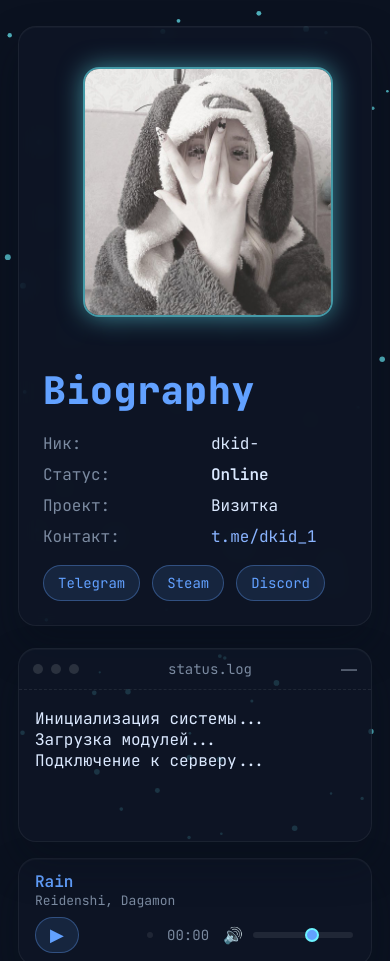
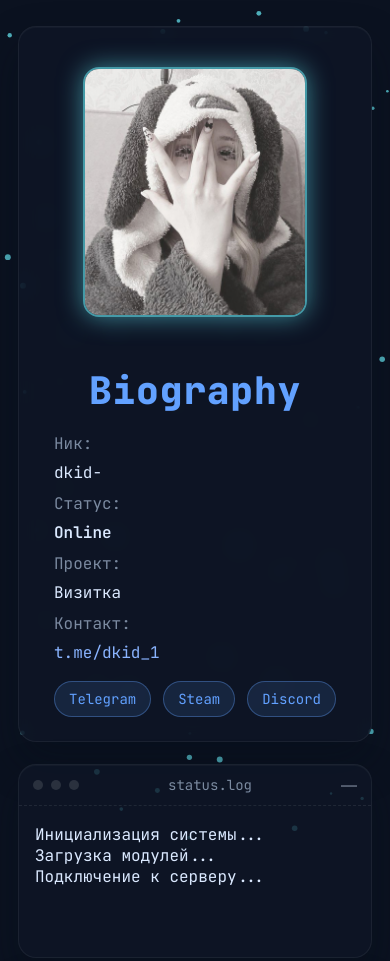
Before and after one commit to qqwider/dkid-bio, a plain HTML site: page index.html in a window 390 px wide. Shown: the top 961 px of the page. Drawn offline with Linux system fonts and the light colour scheme.

Commit message:
исправил баг

```diff
--- a/index.html
+++ b/index.html
@@ -28,7 +28,7 @@
     body{
       margin:0; color:var(--text); background:var(--bg-1);
       font-family: Inter, system-ui, -apple-system, Segoe UI, Roboto, Arial, sans-serif;
-      overflow:hidden;
+      overflow-x:hidden; /* убрали hidden, теперь можно скроллить вниз */
     }
     canvas#bgCanvas{position:fixed; top:0; left:0; width:100%; height:100%; z-index:-1;}
     a{color:var(--link); text-decoration:none}
@@ -149,6 +149,22 @@
       cursor: pointer;
       border: 2px solid var(--accent-2);
     }
+
+    /* 📱 Мобильная адаптация */
+    @media (max-width: 600px) {
+      .card {
+        flex-direction: column;
+        align-items: center;
+        text-align: center;
+      }
+      .avatar {
+        margin-bottom: 16px;
+      }
+      .kv-row {
+        grid-template-columns: 1fr; /* ключи и значения в столбик */
+        text-align: left;
+      }
+    }
   </style>
 </head>
 <body>
@@ -225,13 +241,20 @@
           setTimeout(typeEffect, 300);
         }
       } else {
-        setTimeout(()=>{
-          log.innerHTML = "";
-          const d = new Date();
-          const months = ["Янв","Фев","Мар","Апр","Май","Июн","Июл","Авг","Сен","Окт","Ноя","Дек"];
-          const time = d.toLocaleTimeString();
-          log.innerHTML = "Добро пожаловать ♛<br>" + `${months[d.getMonth()]} ${d.getDate()}, ${d.getFullYear()} ${time}`;
-        },800);
+        setTimeout(() => {
+		  log.innerHTML = "";
+		  const months = ["Янв","Фев","Мар","Апр","Май","Июн","Июл","Авг","Сен","Окт","Ноя","Дек"];
+
+		  function updateTime() {
+			const d = new Date();
+			const time = d.toLocaleTimeString();
+			log.innerHTML = "Добро пожаловать ♛<br>" + `${months[d.getMonth()]} ${d.getDate()}, ${d.getFullYear()} ${time}`;
+		  }
+
+		  updateTime();                  // показать сразу
+		  setInterval(updateTime, 1000); // обновлять каждую секунду
+		}, 800);
+
       }
     }
     typeEffect();
```
